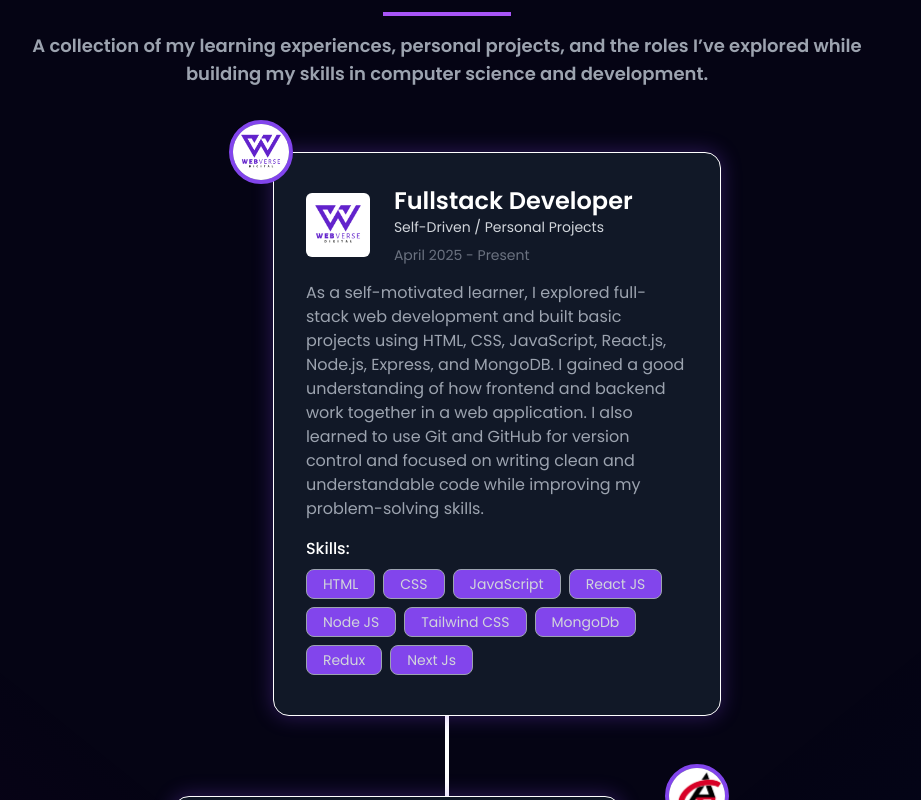
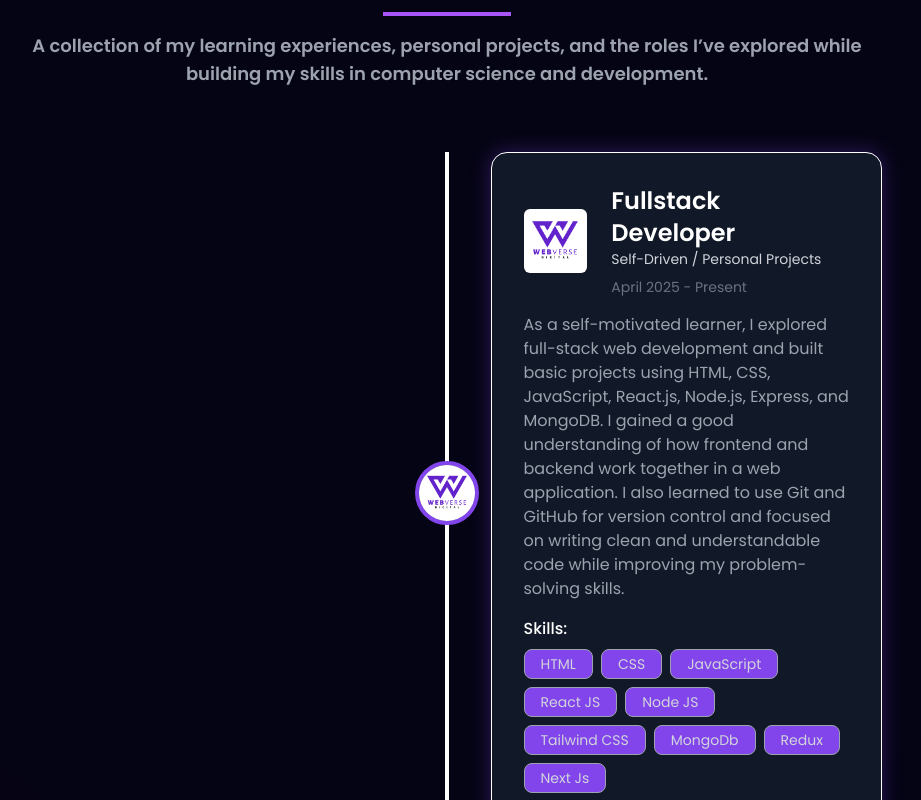
Before and after one commit to PriyanshuSharma3108/Portfolio, a React (Vite) app: page / in a window 1280 px wide. Shown: the part 2380-3180 px from the top of the page, without its empty margins (193-1114 px from the left). Built offline with nearby package versions, Linux system fonts and the light colour scheme.

Commit message:
Update Experience.jsx

```diff
--- a/src/components/Experience/Experience.jsx
+++ b/src/components/Experience/Experience.jsx
@@ -25,15 +25,12 @@ const Experience = () => {
         {experiences.map((experience, index) => (
           <div
             key={experience.id}
-            className={`relative flex flex-col sm:flex-row items-center mb-20 ${
-              index % 2 === 0 ? "sm:justify-start" : "sm:justify-end"
-            }`}
+            className={`relative flex flex-col sm:flex-row items-center mb-20`}
           >
-            {/* Timeline Circle */}
+            {/* Timeline Circle (always on the line) */}
             <div
-              className={`absolute top-0 transform -translate-y-1/2 bg-gray-400 border-4 border-[#8245ec]
-              w-12 h-12 sm:w-16 sm:h-16 rounded-full flex justify-center items-center z-10
-              ${index % 2 === 0 ? "sm:left-1/4" : "sm:left-3/4"}`}
+              className="absolute left-1/2 transform -translate-x-1/2 bg-gray-400 border-4 border-[#8245ec]
+              w-12 h-12 sm:w-16 sm:h-16 rounded-full flex justify-center items-center z-10"
             >
               <img
                 src={experience.img}
@@ -47,7 +44,7 @@ const Experience = () => {
               className={`w-full sm:max-w-md p-4 sm:p-8 rounded-2xl shadow-2xl border border-white
               bg-gray-900 backdrop-blur-md shadow-[0_0_20px_1px_rgba(130,69,236,0.3)]
               transform transition-transform duration-300 hover:scale-105
-              ${index % 2 === 0 ? "sm:ml-[30%]" : "sm:mr-[30%]"}`}
+              ${index % 2 === 0 ? "sm:ml-[55%]" : "sm:mr-[55%]"}`}
             >
               {/* Flex container for image and text */}
               <div className="flex items-center space-x-6">
```
